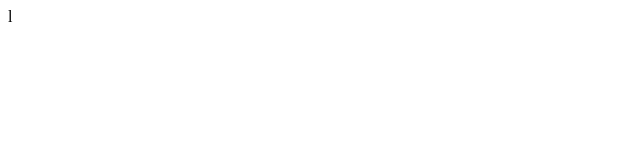
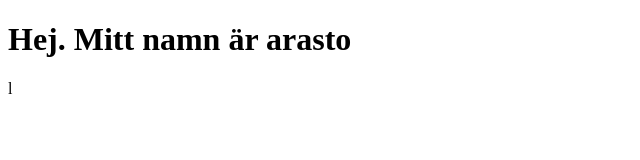
Before and after one commit to ArastoSahbaei/test, a plain HTML site: page index.html in a window 1280 px wide. Shown: the whole page, without its empty margins (0-640 px from the left). Drawn offline with Linux system fonts and the light colour scheme.

Commit message:
fixed alot of bugs

```diff
--- a/index.html
+++ b/index.html
@@ -8,7 +8,7 @@
 </head>
 
 <body>
-
+	<h1>Hej. Mitt namn är arasto</h1>
 </body>
 
 </html>l
```
